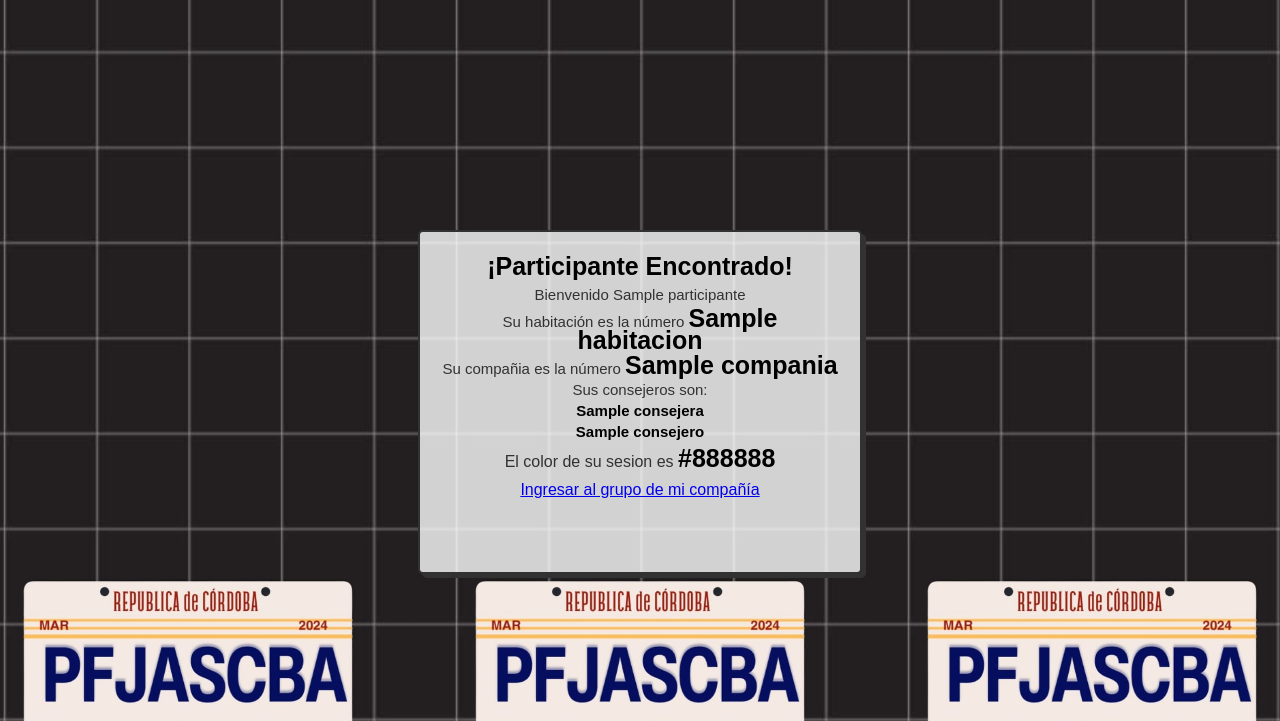
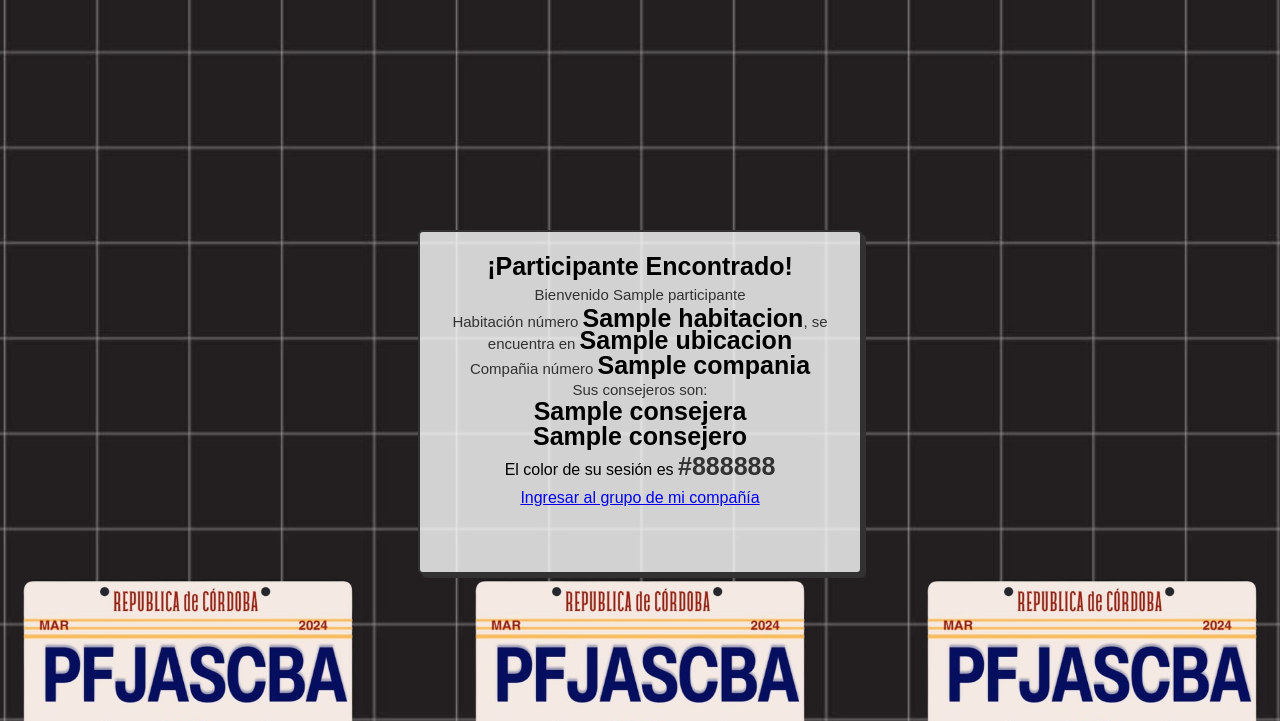
Before and after one commit to LazaaG/PFJASFINAL, a Flask app: template templates/respuesta.html in a window 1280 px wide. Shown: the top 721 px of the page. Run offline with Flask 3, Linux system fonts and the light colour scheme; the template is opened without the code that fills it: most values are stand-ins (such as "Sample title", 1, 10 or a date in 2020).

Commit message:
Update Final

```diff
--- a/main.py
+++ b/main.py
@@ -54,6 +54,7 @@ def crear_app():
             print(f"Error al mostrar inscriptos: {e}")
             return str(e), 500
 
+
     @app.route("/buscar_habitacion", methods=['POST'])
     def buscar_habitacion():
         try:
@@ -67,26 +68,34 @@ def crear_app():
 
             # Inicializar linkcompania con None por defecto
             linkcompania = None
+            color_text = None
+            ubic = None
 
             if inscripto:
                 participantes_collection.update_one({"_id": inscripto["_id"]}, {"$set": {"registro": "SI"}})
 
                 # Buscar el enlace correspondiente a la compañía en el segundo archivo Excel
                 for fila in hoja_excel_enlaces.iter_rows(min_row=2, values_only=True):
-                    if fila[0] == inscripto["compania"]:
-                        linkcompania = fila[1]
+                    if fila[0] == inscripto["compania"] and fila[1] == inscripto["sesion"]:
+                        linkcompania = fila[2]
                         break
 
                 # Buscar el color
                 for fila in hoja_excel_enlaces.iter_rows(min_row=2, values_only=True):
-                    if fila[3] == inscripto["sesion"]:
-                        color_text = fila[4]
+                    if fila[4] == inscripto["sesion"]:
+                        color_text = fila[5]
                         break
 
-                color = "red" if inscripto["sesion"] == 1 else "blue" if inscripto["sesion"] == 2 else "green"
+                # Buscar la ubicacion de la habitacion
+                for fila in hoja_excel_enlaces.iter_rows(min_row=2, values_only=True):
+                    if fila[7] == inscripto["habitacion"]:
+                        ubic = fila[8]
+                        break
+
+                color = "red" if inscripto["sesion"] == 1 else "blue" if inscripto["sesion"] == 2 else "yellow"
 
                 print("Habitación encontrada.")
-                return render_template("respuesta.html", participante=inscripto["participante"], habitacion=inscripto["habitacion"], compania=inscripto["compania"], consejero=inscripto["consejero"], consejera=inscripto["consejera"], sesion=color, link_compania=linkcompania, color=color_text)
+                return render_template("respuesta.html", participante=inscripto["participante"], habitacion=inscripto["habitacion"], compania=inscripto["compania"], consejero=inscripto["consejero"], consejera=inscripto["consejera"], sesion=color, link_compania=linkcompania, color=color_text.upper(), ubicacion=ubic)
 
             else:
                 print("Correo no encontrado.")
--- a/templates/respuesta.html
+++ b/templates/respuesta.html
@@ -58,8 +58,8 @@
                 color: #FF0000;
             {% elif sesion == "blue" %}
                 color: #0000FF;
-            {% elif sesion == "green" %}
-                color: #00FF00;
+            {% elif sesion == "yellow" %}
+                color: #FFFF00;
             {% else %}
                 color: #323232;
             {% endif %}
@@ -132,7 +132,15 @@
         .negrita {
             font-size: 25px;  /* Tamaño de fuente más grande */
             font-weight: 800;  /* Peso de fuente (negrita) */
-            color: black;  /* Color del texto blanco */
+            {% if sesion == "red" %}
+                color: #FF0000;
+            {% elif sesion == "blue" %}
+                color: #0000FF;
+            {% elif sesion == "yellow" %}
+                color: #FFFF00;
+            {% else %}
+                color: #323232;
+            {% endif %}
         }
 
         .espaciado {
@@ -140,9 +148,9 @@
         }
 
         .negrita_2 {
-            font-size: 15px;  /* Tamaño de fuente más grande */
+            font-size: 25px;  /* Tamaño de fuente más grande */
             font-weight: 800;  /* Peso de fuente (negrita) */
-            color: black;  /* Color del texto blanco */
+            color: black;  /* Color del texto */
         }
 
         /* Estilos adicionales para la lista desordenada */
@@ -170,12 +178,12 @@
 
 
         <ul class="card__list">
-            <li class="card__content">Su habitación es la número <span class="negrita">{{ habitacion }}</span></li>
-            <li class="card__content">Su compañia es la número <span class="negrita">{{ compania }}</span></li>
+            <li class="card__content">Habitación número <span class="negrita_2">{{ habitacion }}</span>, se encuentra en <span class="negrita_2">{{ ubicacion }}</span></li>
+            <li class="card__content">Compañia número <span class="negrita_2">{{ compania }}</span></li>
             <li class="card__content">Sus consejeros son:</li>
                 <li class="card__content"><span class="negrita_2">{{ consejera }}</span></li>
                 <li class="card__content"><span class="negrita_2">{{ consejero }}</span></li>
-            <li class="sesion">El color de su sesion es <span class="negrita">{{ color }}</span></li>
+            <li>El color de su sesión es <span class="negrita">{{ color }}</span></li>
         </ul>
 
         <p><a href="{{ link_compania }}">Ingresar al grupo de mi compañía</a></p>
```
Also changed, not shown: 2 other files.
